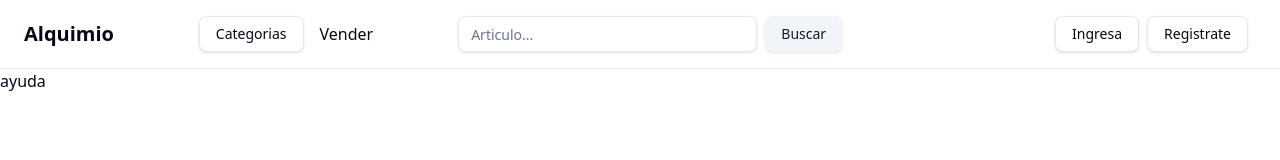
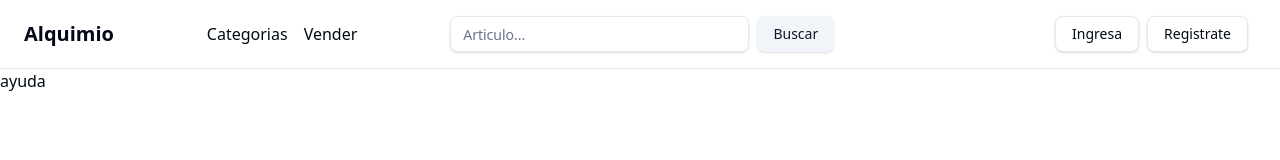
Before and after one commit to JulianSantamariaV/AlquimioFront, a React (Vite) app: page /Help in a window 1280 px wide. Shown: the top 160 px of the page. Built offline with nearby package versions, Linux system fonts and the light colour scheme.

Commit message:
arreglo p

```diff
--- a/src/components/dropdowns/DropDownCategoria.tsx
+++ b/src/components/dropdowns/DropDownCategoria.tsx
@@ -7,13 +7,12 @@ import {
      DropdownMenuSeparator,
      DropdownMenuTrigger
 } from "@/components/ui/dropdown-menu"
-import { Button } from "../ui/button";
 
 const DropDownCategoria: React.FC = () => {
     return (
         <DropdownMenu>
             <DropdownMenuTrigger>
-                <Button variant="outline">Categorias</Button>
+                <p className="hover:text-blue-500 cursor-pointer">Categorias</p>
             </DropdownMenuTrigger>
             <DropdownMenuContent className="w-72">
                 <DropdownMenuLabel>Categorias</DropdownMenuLabel>
```
